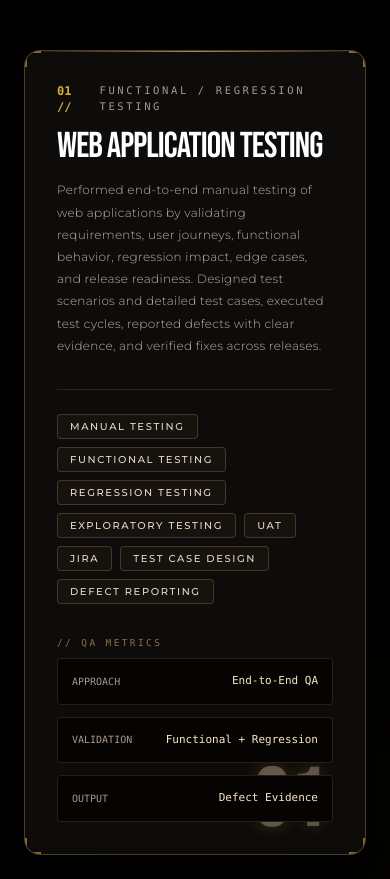
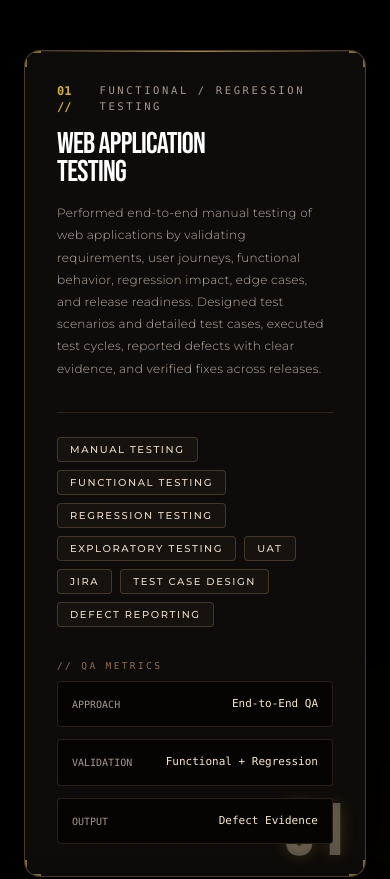
Before and after one commit to lifeofthecoders/Sumit-Panchal-QA-Cinematic-Portfolio, a React (Vite) app: page / in a window 390 px wide. Shown: the part 2520-3399 px from the top of the page. Built offline with nearby package versions, Linux system fonts and the light colour scheme; a web font is replaced by a local one.

Commit message:
Deploy final QA portfolio

```diff
--- a/src/App.css
+++ b/src/App.css
@@ -209,3 +209,52 @@
   display: inline-block;
   line-height: 1;
 }
+
+.project-card-title {
+  max-width: 100%;
+}
+
+.skills-header-title,
+.skills-card-title,
+.skills-card-description,
+.skills-bento-card {
+  transition: all 0.3s ease;
+}
+
+@media (max-width: 767px) {
+  .project-card-title {
+    max-width: calc(100% - 6.5rem);
+    line-height: 0.92;
+  }
+
+  .project-watermark {
+    right: 0.45rem;
+    bottom: 0.45rem;
+    min-width: 5.5rem;
+    min-height: 5.5rem;
+    font-size: clamp(3.5rem, 18vw, 5.5rem);
+    z-index: 2;
+  }
+
+  .skills-header-title {
+    font-size: clamp(2.4rem, 11vw, 4.2rem);
+    line-height: 0.96;
+  }
+
+  .skills-bento-card {
+    padding: 1.15rem 1rem 1rem;
+    gap: 0.35rem;
+  }
+
+  .skills-card-title {
+    font-size: clamp(1.8rem, 6.5vw, 3rem);
+    line-height: 0.96;
+    margin-bottom: 0.75rem;
+  }
+
+  .skills-card-description {
+    font-size: 0.74rem;
+    line-height: 1.6;
+    margin-bottom: 1rem;
+  }
+}
--- a/src/components/ProjectsSection.tsx
+++ b/src/components/ProjectsSection.tsx
@@ -208,7 +208,7 @@ export const ProjectsSection: React.FC = () => {
                       </div>
 
                       <h3
-                        className="text-4xl sm:text-5xl lg:text-6xl font-normal tracking-tight text-white mb-4 group-hover:text-[#F7E7C4] transition-colors uppercase leading-[0.9]"
+                        className="project-card-title text-3xl sm:text-5xl lg:text-6xl font-normal tracking-tight text-white mb-4 group-hover:text-[#F7E7C4] transition-colors uppercase leading-[0.9]"
                         style={{ fontFamily: "'Bebas Neue', sans-serif" }}
                       >
                         {project.title}
```
